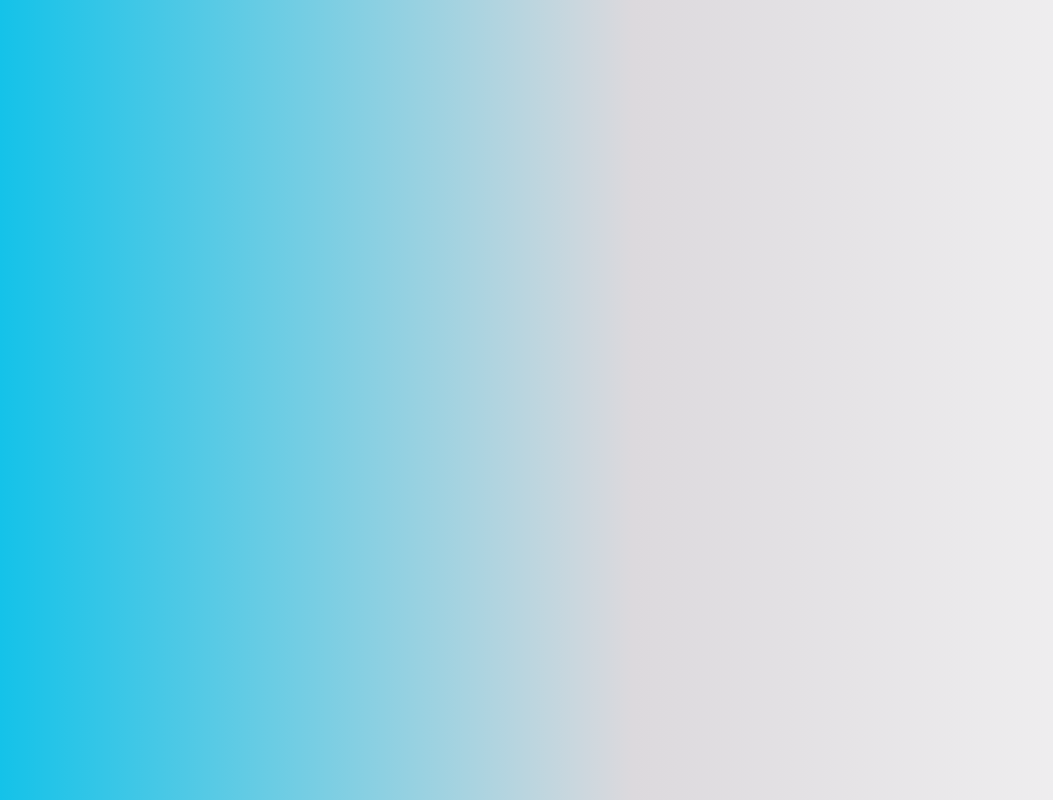
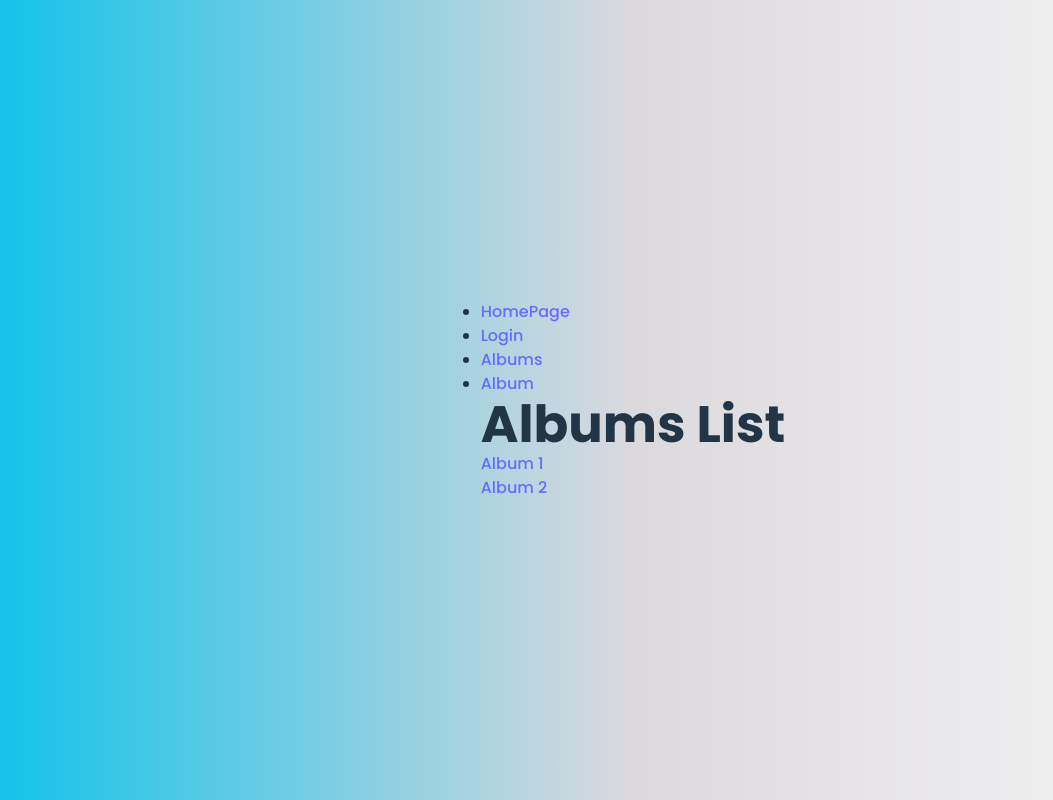
Before and after one commit to OdeyaSadoun/SocialNetworkManagementSystem, a React (Vite) app: page /Albums in a window 1280 px wide. Before the commit this address had no page. Shown: the whole page, without its empty margins (7-1060 px from the left). Built offline with nearby package versions, Linux system fonts and the light colour scheme.

Commit message:
first part of rouys works

```diff
--- a/src/App.jsx
+++ b/src/App.jsx
@@ -1,16 +1,43 @@
-import { BrowserRouter as Router, Route, Routes } from 'react-router-dom';
+import { BrowserRouter as Router, Route, Routes, Link } from 'react-router-dom';
 import HomePage from './components/HomePage';
 import Login from './components/Login';
-
+import Albums from './components/Albums';
+import Album from './components/Album';
+import NotFound from './components/NotFound';
 function App() {
   return (
-    <Router>
+  <Router>
+    <>
+    <nav>
+      <ul>
+        <li>
+          <Link to="/">HomePage</Link>
+        </li>
+        <li>
+          <Link to="/Login">Login</Link>
+        </li>
+        <li>
+          <Link to="/Albums">Albums</Link>
+        </li>
+        <li>
+          <Link to="/Album">Album</Link>
+        </li>
+
+      </ul>
+    </nav>
+
       <Routes>
         <Route path="/" element={<HomePage />} />
         <Route path="/login" element={<Login />} />
+        <Route path="/Album" element={<Album />} />
+        <Route path="/Albums" element={<Albums />} />
+        <Route path="/Albums/:id" element={<Album />} />
+        <Route path="*" element={<NotFound />} />
       </Routes>
-    </Router>
-  );
+
+    </>
+  </Router>
+  )
 }
 
 export default App;
--- /dev/null
+++ b/src/components/Album.jsx
@@ -0,0 +1,8 @@
+import React from 'react';
+import { useParams } from 'react-router-dom';
+function Album () {
+  const{id}=  useParams()
+  return <h1>Album {id}</h1>;
+};
+
+export default Album;
--- /dev/null
+++ b/src/components/AlbumLayout.jsx
@@ -0,0 +1,6 @@
+import {Link, Outlet} from "react-router-dom"
+
+export default function AlbumLayout () {
+
+  return
+};
--- a/src/components/Albums.jsx
+++ b/src/components/Albums.jsx
@@ -0,0 +1,15 @@
+import React from 'react';
+import {Link} from "react-router-dom"
+function Albums () {
+  // Your component code here
+  return (
+    <>
+    <h1>Albums List</h1>
+    <Link to="/Albums/1">Album 1 </Link>
+    <br/>
+    <Link to="/Albums/2">Album 2 </Link>
+    </>
+  )
+};
+
+export default Albums;
--- a/src/components/Login.jsx
+++ b/src/components/Login.jsx
@@ -63,7 +63,7 @@ function Login (){
       document.cookie = 'currentUser=' + username + ';' + expires + ';path=/';
       localStorage.setItem('currentUser', JSON.stringify(username));
       // Redirect to the home page
-      window.location.href = '../html/homePage.html';
+      window.location.href = './HomePage.jsx';
     }
   };
 
--- /dev/null
+++ b/src/components/NotFound.jsx
@@ -0,0 +1,8 @@
+import React from 'react';
+
+function NotFound () {
+  // Your component code here
+  return (<div>Not Found</div>);
+};
+
+export default NotFound;
```
